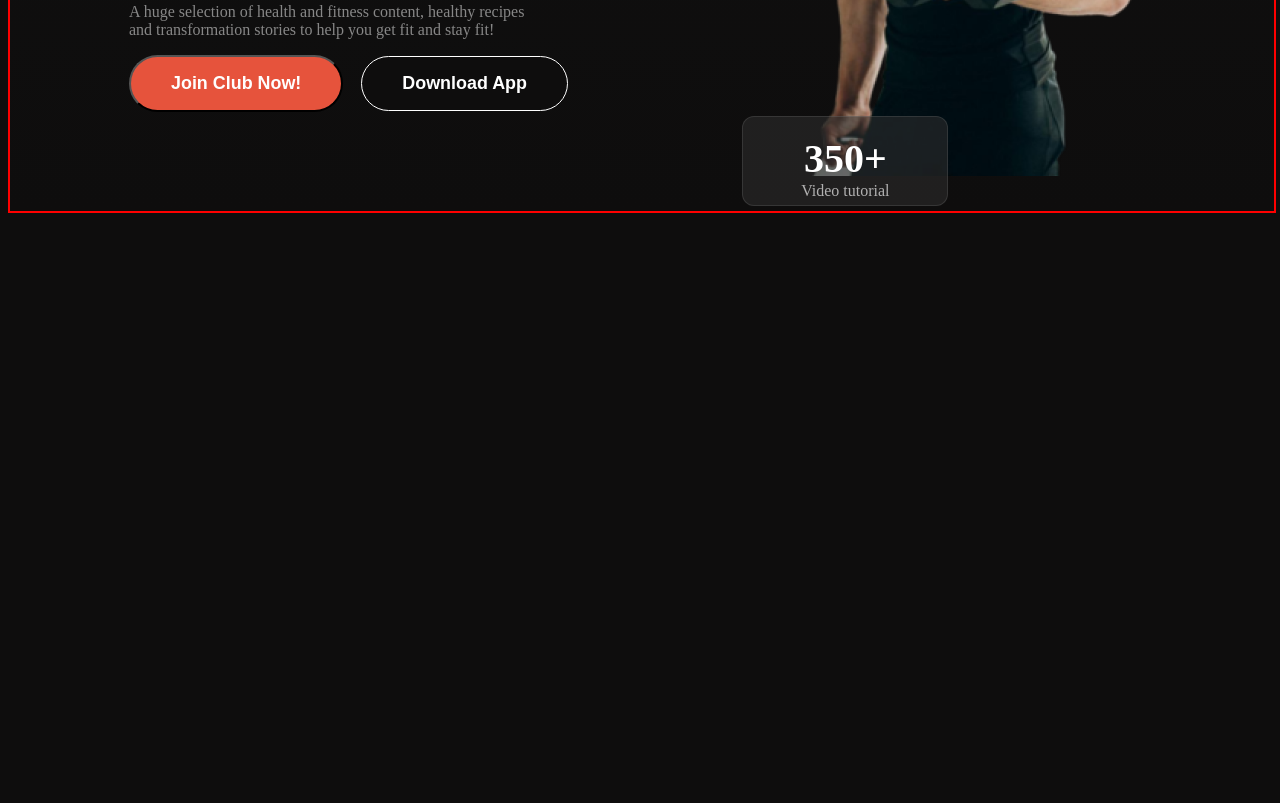
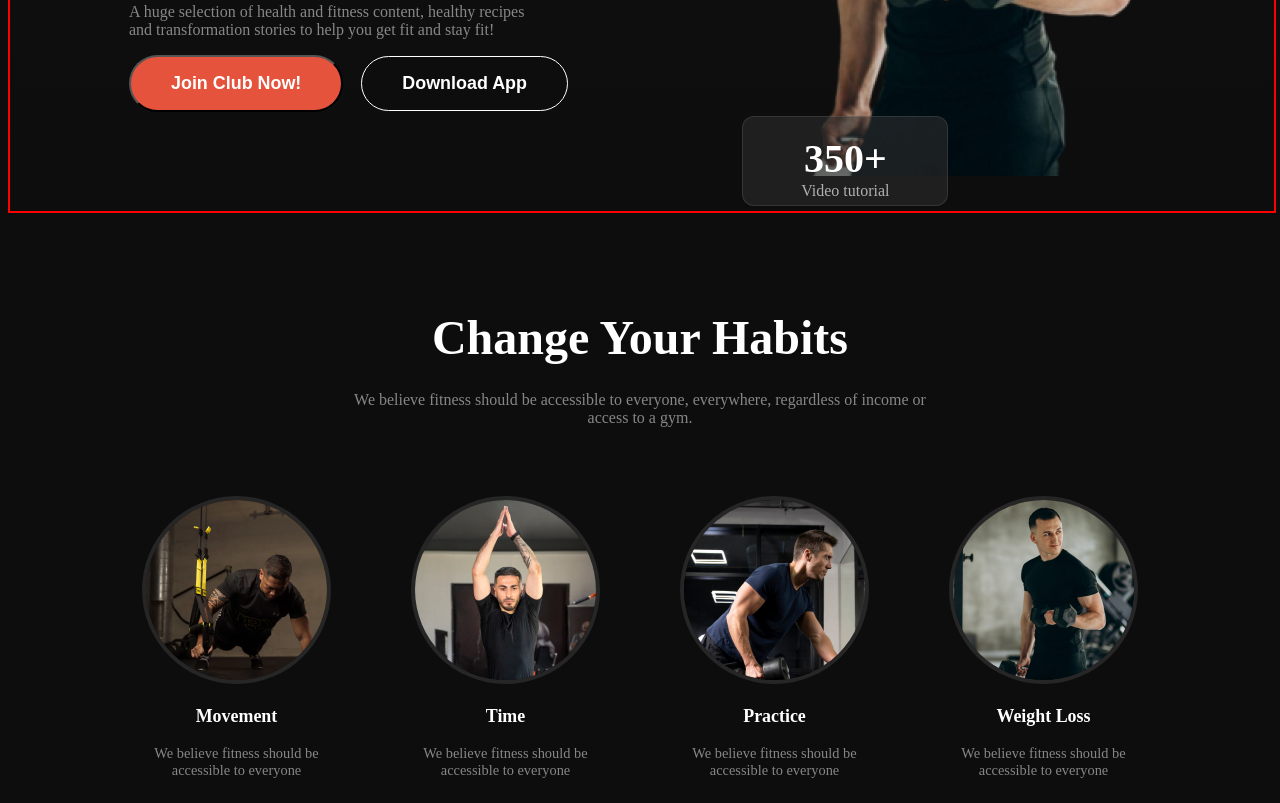
Before and after one commit to nourin003/fitness-file, a plain HTML site: page index.html in a window 1280 px wide. Shown: the part 514-1317 px from the top of the page. Before the commit the page ends 800 px from the top, so only its background shows below. Drawn offline with Linux system fonts and the light colour scheme; a web font is replaced by a local one.

Commit message:
send my habit container file

```diff
--- a/index.html
+++ b/index.html
@@ -51,7 +51,48 @@
        </div>
    </header>
    <main>
+    <div class="habit-container">
+        <div class="habit-content">
+            <h1 class="habit-title">Change Your Habits</h1>
+            <p class="habit-description">We believe fitness should be accessible to everyone, everywhere, regardless of income or <br> access to a gym.</p>
+        </div>
+    <div>
+        <div class="exercise-img">
+            <div>
+                <figure class="caption"> <img id="img-a" src="images/image 3.png" alt="">
+                    <h3 class="exercise-title">Movement</h3>
+                    <p class="exercise-description">We believe fitness should be <br> accessible to everyone</p>
+                    <figcaption></figcaption>
+                    </figure>
+            </div>
+           <div>
+            <figure class="caption">
+                <img id="img-b" src="images/image 2.png" alt="">
+                <h3 class="exercise-title">Time</h3>
+                    <p class="exercise-description">We believe fitness should be <br> accessible to everyone</p>
+                <figcaption></figcaption>
+              </figure>
+           </div>
+             <div>
+                <figure class="caption">
+                    <img id="img-c" src="images/image 4.png" alt="">
+                    <h3 class="exercise-title">Practice</h3>
+                    <p class="exercise-description">We believe fitness should be <br> accessible to everyone</p>
+                    <figcaption></figcaption>
 
+           </figure>
+        </div>
+           <div>
+            <figure class="caption"> <img id="img-d" src="images/image 5.png" alt="">
+                <h3 class="exercise-title">Weight Loss</h3>
+                    <p class="exercise-description">We believe fitness should be <br> accessible to everyone</p>
+                <figcaption></figcaption>
+                </figure>
+           </div>
+
+           </div>
+    </div>
+    </div>
    </main>
 </body>
 </html>
--- a/style.css/blog.css
+++ b/style.css/blog.css
@@ -122,6 +122,7 @@ body{
     padding: auto;
     border-radius: 12px;
     box-sizing: border-box;
+
 }
 
 #first-card{
@@ -142,12 +143,14 @@ body{
     font-size: 1rem;
     font-weight: 400;
     margin-top: 0px;
+
 }
 #workout-card{
     position: absolute;
     bottom: 56%;
     left: 80%;
     z-index: 1;
+    text-align: center;
 
 
 }
@@ -156,7 +159,82 @@ body{
     bottom: 10%;
     left: 58%;
     z-index: 1;
+    text-align: center;
 }
+
+/*Habit section start*/
+.habit-container{
+   /* height: 452px;*/
+    width: 100%;
+    display: flex;
+    flex-direction: column;
+    justify-content: center;
+    align-items: center;
+    margin-top: 65px;
+
+}
+.habit-content{
+    display: flex;
+    flex-direction: column;
+    justify-content: center;
+    align-items: center;
+    margin-bottom: 53px;
+
+}
+.habit-title{
+    margin-bottom: 10px;
+    color: rgb(255, 255, 255);
+    font-size: 3rem;
+    font-weight: 900;
+}
+.exercise-img{
+    display: flex;
+    flex-direction: row;
+    justify-content: center;
+    align-items: center;
+
+}
+.habit-description{
+    text-align: center;
+    color: rgba(255, 255, 255, 0.5);
+    font-size: 0.cap9rem;
+    font-weight: 400;
+    margin-bottom: 0px;
+}
+.exercise-img{
+    text-align: center;
+}
+#img-a{
+   margin-top: 0px;
+   border-radius: 50%;
+   border: 4px solid rgba(255, 255, 255, 0.1);
+}
+#img-b{
+    margin-top: 0px;
+    border-radius: 50%;
+    border: 4px solid rgba(255, 255, 255, 0.1);
+ }
+ #img-c{
+    margin-top: 0px;
+    border-radius: 50%;
+    border: 4px solid rgba(255, 255, 255, 0.1);
+ }
+ #img-d{
+    margin-top: 0px;
+    border-radius: 50%;
+    border: 4px solid rgba(255, 255, 255, 0.1);
+ }
+ .exercise-title{
+    color: rgb(255, 255, 255);
+    font-size: 1.12rem;
+    font-weight: 600;
+ }
+ .exercise-description{
+    color: rgba(255, 255, 255, 0.5);
+    font-size: 0.9rem;
+    font-weight: 400;
+ }
+
 
 @media screen and (max-width: 576px){
     .navbar{
@@ -194,5 +272,14 @@ body{
 
     }
 
+    .habit-title{
+
+        display: block;
+    }
+    .exercise-img{
+        flex-direction: column;
+
+    }
+
 
 }
```
